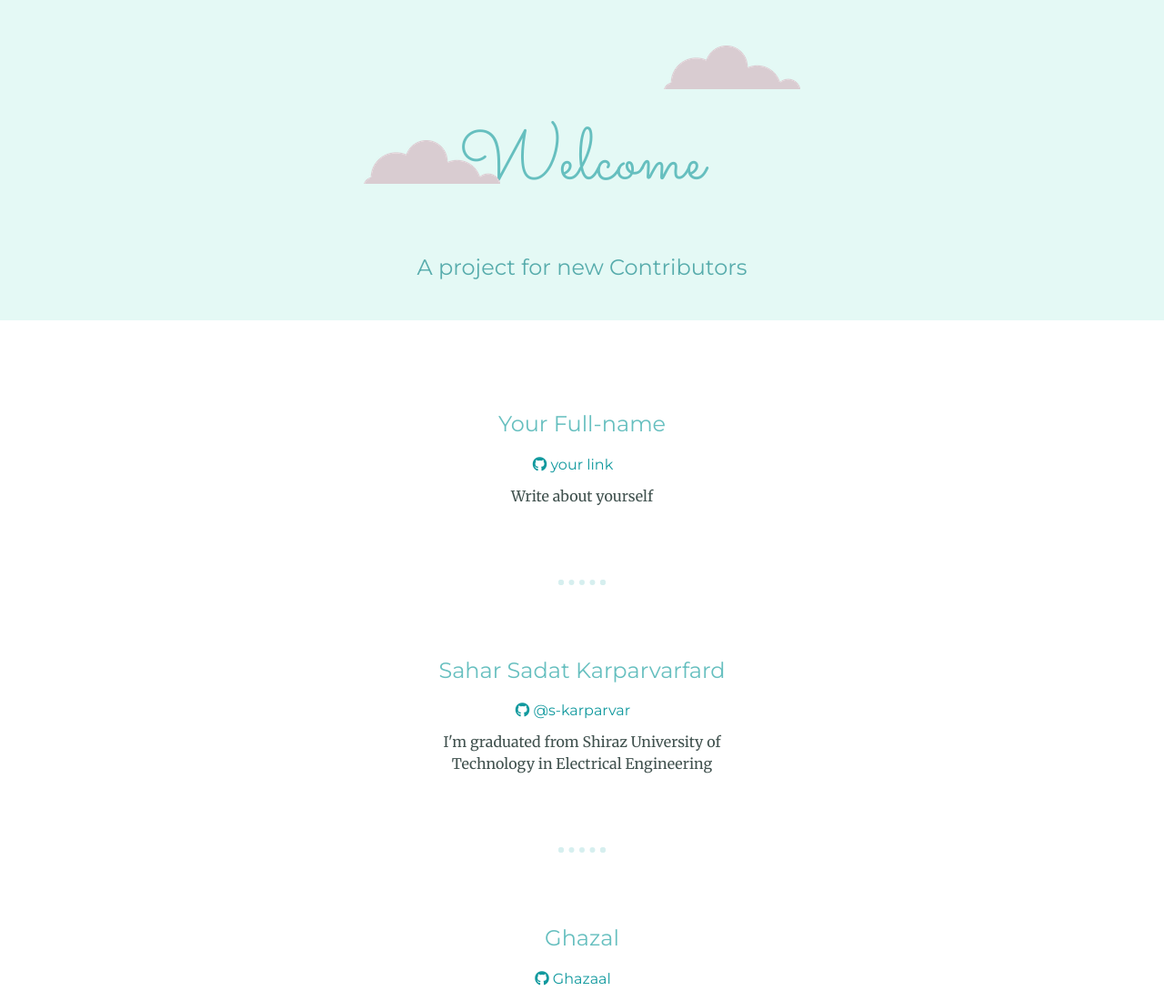
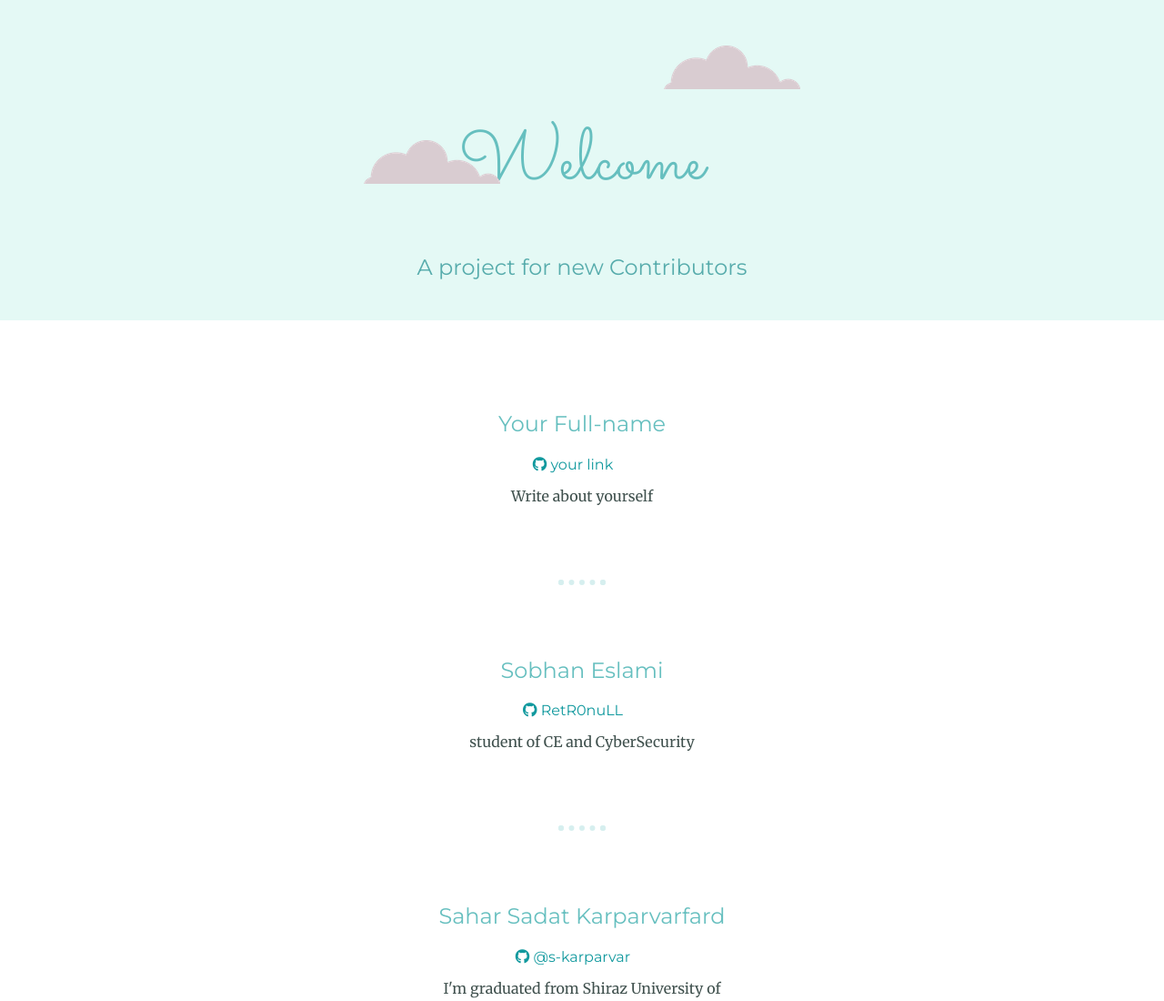
Before and after one commit to HosseinrezaAk/Contribute-Here, a plain HTML site: page index.html in a window 1280 px wide. Shown: the top 1100 px of the page at 91% size. Drawn offline with nearby package versions, Linux system fonts and the light colour scheme.

Commit message:
new changes added and the template was made!

```diff
--- a/index.html
+++ b/index.html
@@ -35,8 +35,7 @@
 
 
     <!-- ________ *YOUR NAME* Contributor card START ________  -->
-
-    <div class="profile">
+	<div class="profile">
       <h2>Your Full-name </h2>
       <div class="contact">
         <i class="fab fa-github"></i>
@@ -44,6 +43,19 @@
       </div>
 
       <p class="intro"> Write about yourself
+
+      </p>
+    </div>
+    <hr>
+
+    <div class="profile">
+      <h2>Sobhan Eslami </h2>
+      <div class="contact">
+        <i class="fab fa-github"></i>
+        <a class="top-link" href="https://github.com/RetR0nuLL/" target="_blank">RetR0nuLL</a>
+      </div>
+
+      <p class="intro"> student of CE and CyberSecurity
 
       </p>
     </div>
```
